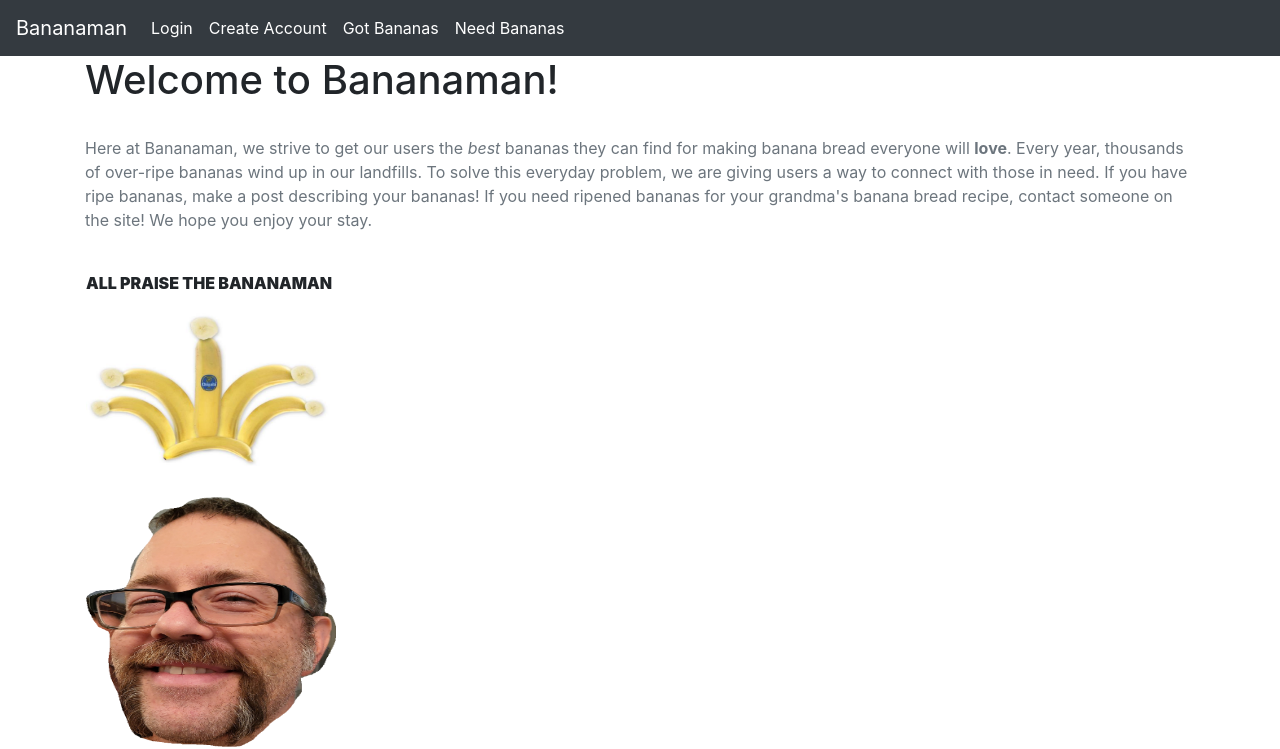
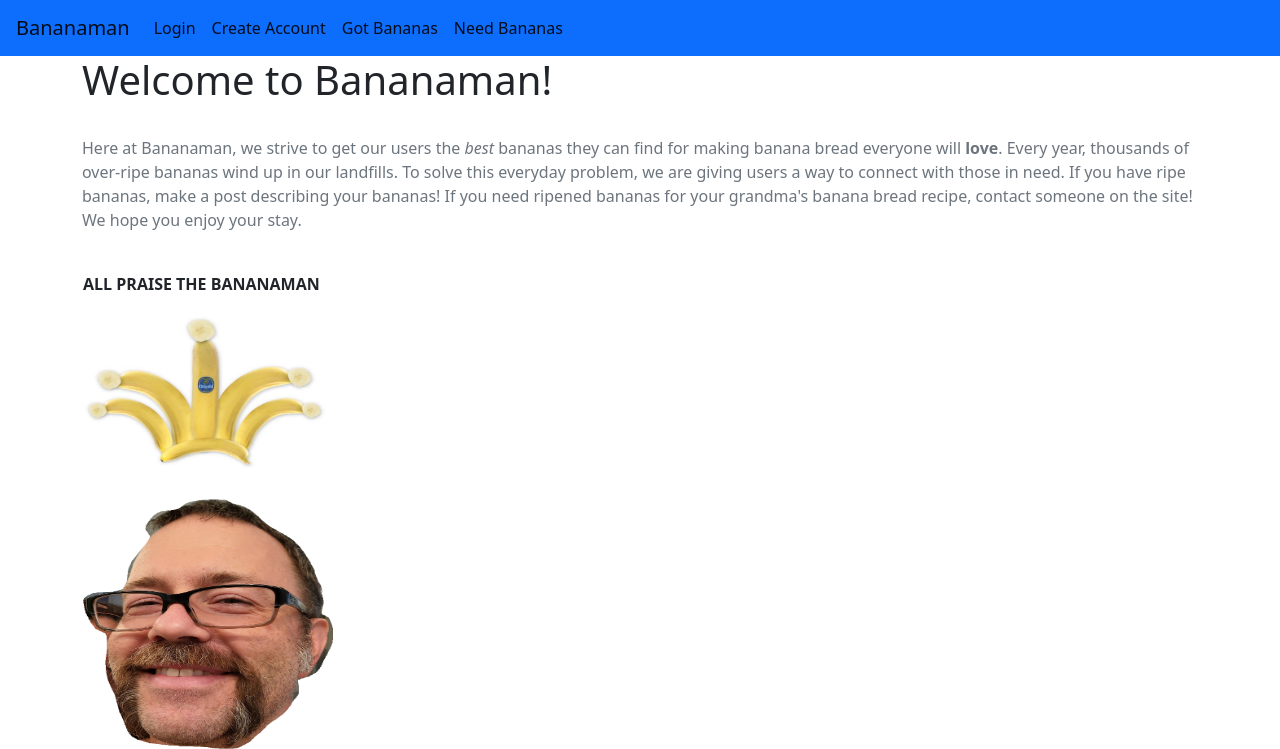
Before and after one commit to jackerman76/Bananaman, a Flask app: page / in a window 1280 px wide. Shown: the top 749 px of the page. Run offline with Flask 2, Linux system fonts and the light colour scheme; some libraries are stand-ins or nearby versions.

Commit message:
style changes

```diff
--- /dev/null
+++ b/static-files-folder/css/styles.css
@@ -0,0 +1,3 @@
+ .card{
+  margin-bottom: 1.5rem;
+ }
--- a/templates/_base.html
+++ b/templates/_base.html
@@ -4,6 +4,8 @@
       <meta name="viewport" content="width=device-width, initial-scale=1, shrink-to-fit=yes">
 
       <link rel="stylesheet" href="https://stackpath.bootstrapcdn.com/bootstrap/4.3.1/css/bootstrap.min.css" integrity="sha384-ggOyR0iXCbMQv3Xipma34MD+dH/1fQ784/j6cY/iJTQUOhcWr7x9JvoRxT2MZw1T" crossorigin="anonymous">
+      <link rel="stylesheet" href="/static/css/styles.css">
+
       <title>{% block title %}{% endblock %}</title>
 
     </head>
@@ -14,7 +16,7 @@
 
         #}
         {% if error_message %}<div><strong>{{error_message}}</strong></div>{% endif %}
-        <nav class="navbar navbar-expand-lg navbar-dark bg-dark">
+        <nav class="navbar navbar-expand-lg navbar-light bg-primary">
           <a class="navbar-brand" href="{{ url_for('home') }}">Bananaman</a>
           <button class="navbar-toggler" type="button" data-toggle="collapse" data-target="#navbarSupportedContent" aria-controls="navbarSupportedContent" aria-expanded="false" aria-label="Toggle navigation">
             <span class="navbar-toggler-icon"></span>
```
